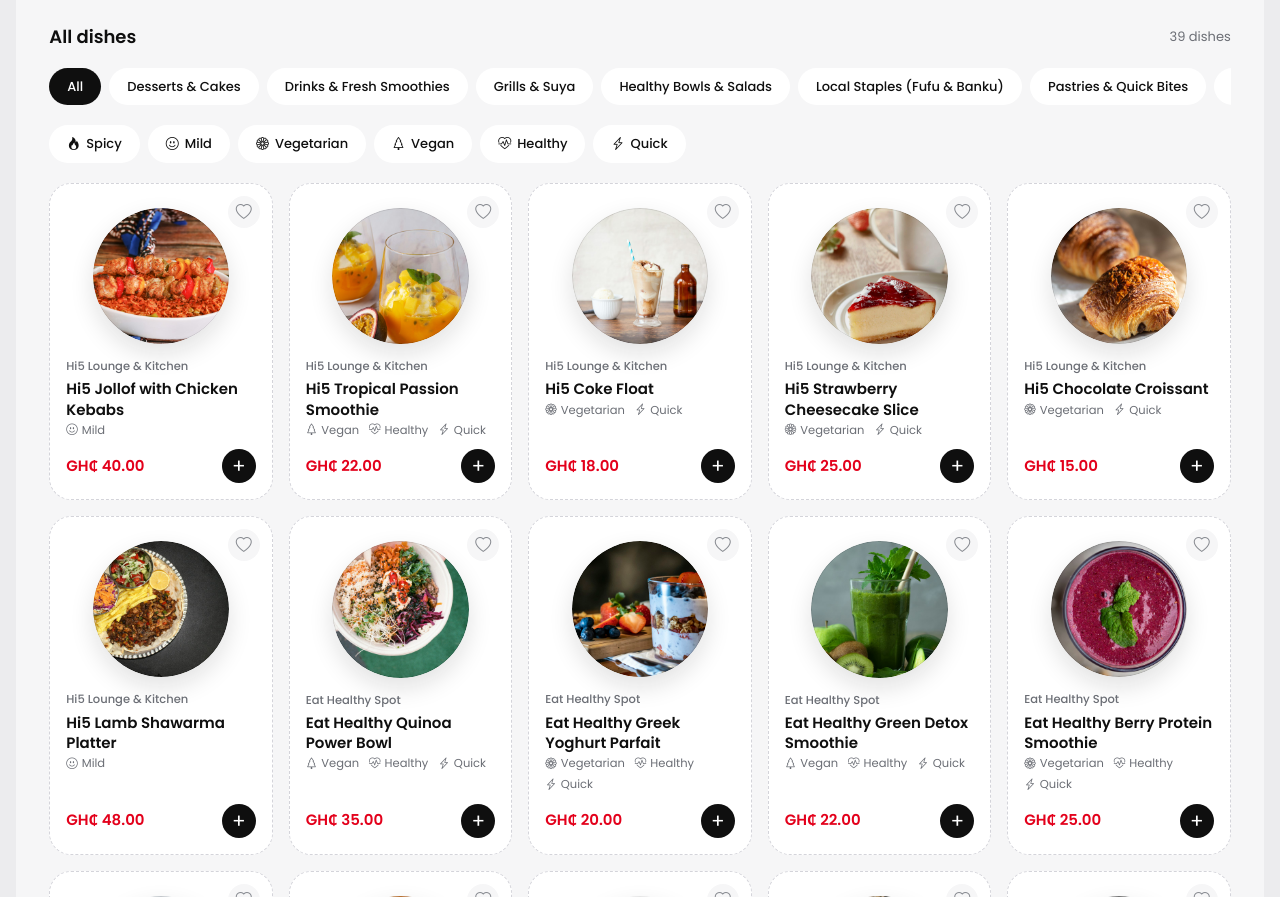
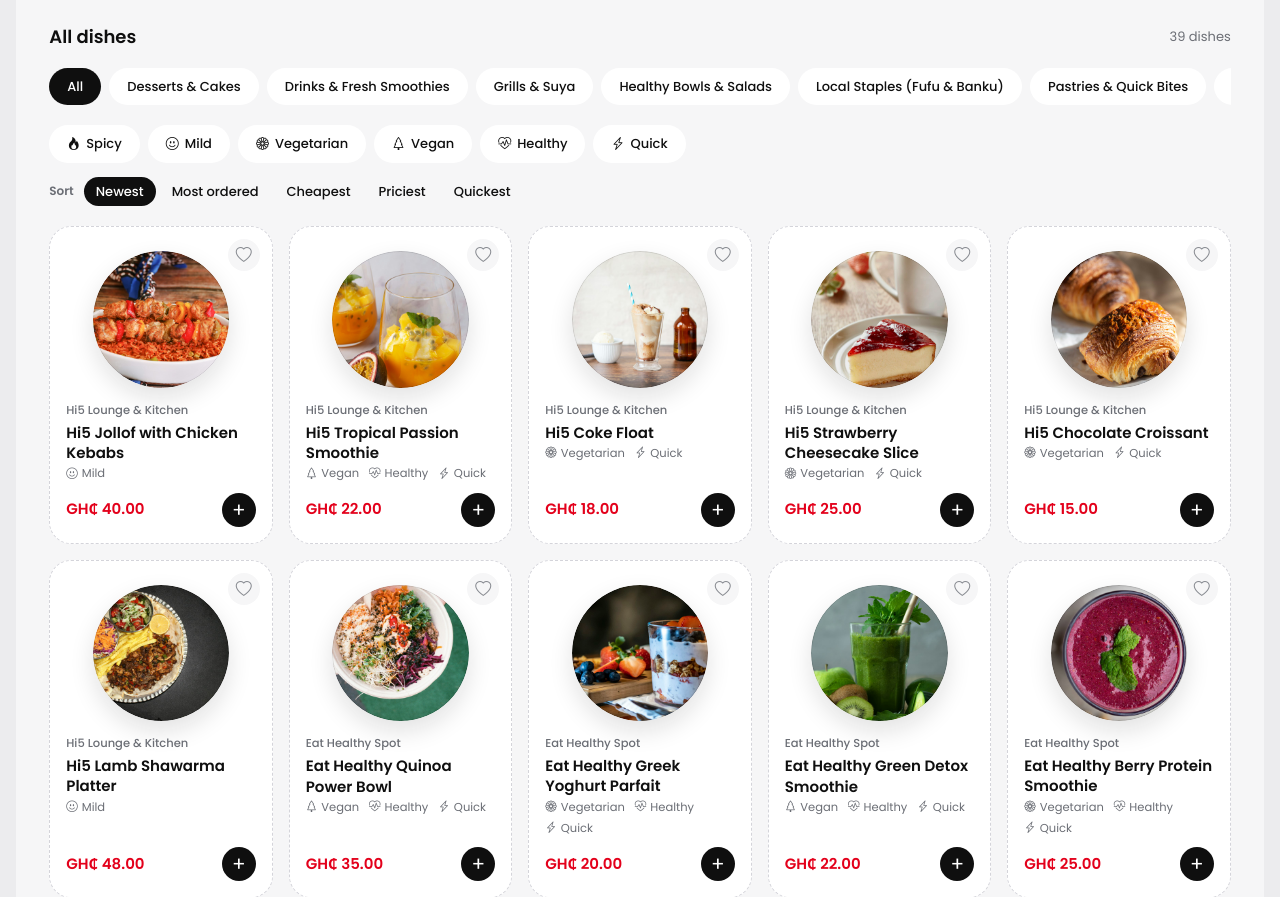
Before and after one commit to jeromeadedze/ProjectEcomm-CampusBite, a PHP site: page /views/menu.php in a window 1280 px wide. Shown: the part 437-1334 px from the top of the page. Run offline with PHP 8.4, Linux system fonts and the light colour scheme; data comes from the database, SQL or seed files in the repository; tables that the repository leaves empty hold one stand-in row (values such as "Sample post"); a stand-in replaces the project's code that opens the database connection; some libraries are stand-ins or nearby versions.

Commit message:
Menu sort: newest, most ordered, cheapest, priciest, quickest (Sprint 32)
Sort pills under the label chips (menu.php?sort=). Each sort is a fixed SQL
ORDER BY in ProductClass::SORT_ORDERS, chosen by key, so nothing from the
address bar reaches the query; unknown values fall back to newest. Most
ordered counts meals in orders that weren't cancelled. Menu links now keep
every choice already made (kitchen, category, label, sort) and change one.

```diff
--- a/classes/ProductClass.php
+++ b/classes/ProductClass.php
@@ -293,15 +293,28 @@ class ProductClass extends Database
         return (int)$row['total'];
     }
 
-    public function getAvailableProductsPage($brandId, $catId, $limit, $offset, $label = '')
+    // Menu sort orders. Only these fixed SQL pieces are ever used; $sort is a key checked by the controller.
+    // Each ends with the newest meal first, so meals with the same price or prep time keep a steady order across pages.
+    const SORT_ORDERS = [
+        '' => 'p.product_id DESC',
+        'price_low' => 'p.product_price ASC, p.product_id DESC',
+        'price_high' => 'p.product_price DESC, p.product_id DESC',
+        'quickest' => 'p.prep_time_minutes ASC, p.product_id DESC',
+        // Meals sold in orders that weren't cancelled
+        'popular' => "(SELECT COALESCE(SUM(od.qty), 0) FROM cb_orderdetails od JOIN cb_orders o ON o.order_id = od.order_id
+                       WHERE od.product_id = p.product_id AND o.order_status <> 'Cancelled') DESC, p.product_id DESC",
+    ];
+
+    public function getAvailableProductsPage($brandId, $catId, $limit, $offset, $label = '', $sort = '')
     {
         [$where, $params] = $this->availableFilter($brandId, $catId, $label);
+        $orderBy = self::SORT_ORDERS[$sort] ?? self::SORT_ORDERS[''];
         $sql = "SELECT p.*, c.cat_name, c.cat_icon, b.brand_name, b.zone
                 FROM cb_products p
                 JOIN cb_categories c ON p.product_cat = c.cat_id
                 JOIN cb_brands b ON p.product_brand = b.brand_id
                 WHERE $where
-                ORDER BY p.product_id DESC
+                ORDER BY $orderBy
                 LIMIT " . intval($limit) . " OFFSET " . intval($offset);
         return $this->fetchAll($sql, $params);
     }
--- a/controllers/ProductController.php
+++ b/controllers/ProductController.php
@@ -31,6 +31,15 @@ class ProductController
     const QUICK_MINUTES = ProductClass::QUICK_MINUTES;
     // Every filter chip on the menu: the stored labels plus Quick
     const LABEL_FILTERS = self::LABELS + ['quick' => 'Quick'];
+
+    // Menu sort orders shoppers can pick (menu.php?sort=); '' is the default, newest first. SQL in ProductClass::SORT_ORDERS.
+    const SORTS = [
+        '' => 'Newest',
+        'popular' => 'Most ordered',
+        'price_low' => 'Cheapest',
+        'price_high' => 'Priciest',
+        'quickest' => 'Quickest',
+    ];
 
     const CATEGORY_ICONS = [
         'bi-egg-fried' => 'Fried egg',
@@ -497,10 +506,17 @@ class ProductController
         return $this->productModel->countAvailableProducts($brandId, $catId, $this->cleanLabelFilter($label));
     }
 
-    public function getAvailableProductsPage($brandId, $catId, $page, $label = '')
+    public function getAvailableProductsPage($brandId, $catId, $page, $label = '', $sort = '')
     {
         $offset = (max(1, (int)$page) - 1) * self::DISHES_PER_PAGE;
-        return $this->productModel->getAvailableProductsPage($brandId, $catId, self::DISHES_PER_PAGE, $offset, $this->cleanLabelFilter($label));
+        return $this->productModel->getAvailableProductsPage($brandId, $catId, self::DISHES_PER_PAGE, $offset,
+            $this->cleanLabelFilter($label), $this->cleanSort($sort));
+    }
+
+    // A sort from the address bar, or '' (newest first) when it isn't one of SORTS
+    public function cleanSort($sort)
+    {
+        return is_string($sort) && isset(self::SORTS[$sort]) ? $sort : '';
     }
 
     // A label from the address bar, or '' when it isn't one of the menu's filter chips
--- a/css/campusbite.css
+++ b/css/campusbite.css
@@ -1032,3 +1032,12 @@ a.ka-now-tile:hover{border-color:var(--ember)}
 /* Menu chips and pages land at the filters, clear of the sticky top bar */
 .cb-filter-anchor{scroll-margin-top:110px}
 .cb-filter-anchor.is-loading .cb-grid,.cb-filter-anchor.is-loading .cb-empty{opacity:.5;transition:opacity .15s}
+
+/* ---------- Menu sort and price (Sprint 32) ---------- */
+.cb-menu-tools{display:flex;flex-wrap:wrap;align-items:center;gap:10px 28px;margin:-6px 0 20px}
+.cb-sortbar{display:flex;flex-wrap:wrap;align-items:center;gap:4px}
+.cb-tools-label{font-size:12px;font-weight:600;color:var(--muted);margin-right:6px}
+.cb-sort{font-size:13px;font-weight:500;color:var(--ink);padding:5px 12px;border-radius:999px;transition:background .15s,color .15s}
+.cb-sort.is-on{background:var(--ink);color:#fff}
+@media (hover:hover){.cb-sort:not(.is-on):hover{background:var(--paper)}}
+.cb-sort:focus-visible{outline:2px solid var(--ember);outline-offset:2px}
--- a/views/menu.php
+++ b/views/menu.php
@@ -11,6 +11,8 @@ $brandId = (int)($_GET['brand'] ?? 0);
 $catId = (int)($_GET['cat'] ?? 0);
 // Label chip (spicy, vegan, quick...). Anything not on the list is ignored, so the menu shows everything.
 $label = $controller->cleanLabelFilter($_GET['label'] ?? '');
+// Sort order (cheapest, quickest...). Anything else means the default, newest first.
+$sort = $controller->cleanSort($_GET['sort'] ?? '');
 
 $kitchen = null;
 if ($brandId > 0) {
@@ -37,7 +39,7 @@ $total = $controller->countAvailableProducts($brandId, $catId, $label);
 $perPage = ProductController::DISHES_PER_PAGE;
 $pages = max(1, (int)ceil($total / $perPage));
 $page = min(max(1, (int)($_GET['page'] ?? 1)), $pages);
-$dishes = $controller->getAvailableProductsPage($brandId, $catId, $page, $label);
+$dishes = $controller->getAvailableProductsPage($brandId, $catId, $page, $label, $sort);
 $chipCategories = $controller->getCategoriesWithDishes($brandId);
 
 // Links keep the kitchen and category the shopper picked
@@ -47,9 +49,11 @@ $listingUrl = function ($params) {
     });
     return 'menu.php' . ($params ? '?' . http_build_query($params) : '');
 };
-// Chip and page links open the new page at the filters (#dishes), not back at the top
-$filterUrl = function ($params) use ($listingUrl) {
-    return $listingUrl($params) . '#dishes';
+// Chip, sort and page links keep everything the shopper picked and change only what's passed in; picking a new
+// filter goes back to page 1. They open the new page at the filters (#dishes), not back at the top.
+$picked = ['brand' => $brandId, 'cat' => $catId, 'label' => $label, 'sort' => $sort];
+$filterUrl = function ($changes) use ($listingUrl, $picked) {
+    return $listingUrl(array_merge($picked, ['page' => 0], $changes)) . '#dishes';
 };
 
 $pageHeading = $category && !$kitchen ? $category['cat_name'] : null;
@@ -103,10 +107,10 @@ if ($kitchen) {
 
 <?php if (count($chipCategories) > 1 || $category): ?>
     <div class="cb-chips" role="group" aria-label="Filter by category">
-        <a class="cb-chip <?php echo !$category ? 'is-on' : ''; ?>" href="<?php echo $filterUrl(['brand' => $brandId, 'label' => $label]); ?>" data-menu-filter="cat:0" <?php echo !$category ? 'aria-current="true"' : ''; ?>>All</a>
+        <a class="cb-chip <?php echo !$category ? 'is-on' : ''; ?>" href="<?php echo $filterUrl(['cat' => 0]); ?>" data-menu-filter="cat:0" <?php echo !$category ? 'aria-current="true"' : ''; ?>>All</a>
         <?php foreach ($chipCategories as $chip): ?>
             <?php $chipOn = $catId === (int)$chip['cat_id']; ?>
-            <a class="cb-chip <?php echo $chipOn ? 'is-on' : ''; ?>" href="<?php echo $filterUrl(['brand' => $brandId, 'cat' => $chip['cat_id'], 'label' => $label]); ?>" data-menu-filter="cat:<?php echo (int)$chip['cat_id']; ?>" <?php echo $chipOn ? 'aria-current="true"' : ''; ?>><?php echo htmlspecialchars($chip['cat_name']); ?></a>
+            <a class="cb-chip <?php echo $chipOn ? 'is-on' : ''; ?>" href="<?php echo $filterUrl(['cat' => (int)$chip['cat_id']]); ?>" data-menu-filter="cat:<?php echo (int)$chip['cat_id']; ?>" <?php echo $chipOn ? 'aria-current="true"' : ''; ?>><?php echo htmlspecialchars($chip['cat_name']); ?></a>
         <?php endforeach; ?>
     </div>
 <?php else: ?>
@@ -118,7 +122,7 @@ if ($kitchen) {
     <?php foreach (ProductController::LABEL_FILTERS as $labelKey => $labelName): ?>
         <?php $labelOn = $label === $labelKey; ?>
         <a class="cb-chip <?php echo $labelOn ? 'is-on' : ''; ?>"
-           href="<?php echo $filterUrl(['brand' => $brandId, 'cat' => $catId, 'label' => $labelOn ? '' : $labelKey]); ?>"
+           href="<?php echo $filterUrl(['label' => $labelOn ? '' : $labelKey]); ?>"
            data-menu-filter="label:<?php echo $labelKey; ?>"
            <?php echo $labelOn ? 'aria-current="true"' : ''; ?>
            title="<?php echo $labelKey === 'quick' ? 'Ready in ' . ProductController::QUICK_MINUTES . ' minutes or less' : ''; ?>">
@@ -128,10 +132,21 @@ if ($kitchen) {
     <?php endforeach; ?>
 </div>
 
+<?php // Sort: one is always on (Newest by default). Changing it keeps every filter. ?>
+<div class="cb-menu-tools">
+    <div class="cb-sortbar" role="group" aria-label="Sort dishes">
+        <span class="cb-tools-label">Sort</span>
+        <?php foreach (ProductController::SORTS as $sortKey => $sortName): ?>
+            <a class="cb-sort <?php echo $sort === $sortKey ? 'is-on' : ''; ?>" href="<?php echo $filterUrl(['sort' => $sortKey]); ?>"
+               data-menu-filter="sort:<?php echo $sortKey; ?>" <?php echo $sort === $sortKey ? 'aria-current="true"' : ''; ?>><?php echo $sortName; ?></a>
+        <?php endforeach; ?>
+    </div>
+</div>
+
 <?php if (empty($dishes) && $label !== ''): ?>
     <p class="cb-empty">
         No <?php echo strtolower(ProductController::LABEL_FILTERS[$label]); ?> dishes here yet.
-        <a class="cb-link" href="<?php echo $filterUrl(['brand' => $brandId, 'cat' => $catId]); ?>" data-menu-filter="label:">Show all dishes</a>
+        <a class="cb-link" href="<?php echo $filterUrl(['label' => '']); ?>" data-menu-filter="label:">Show all dishes</a>
     </p>
 <?php elseif (empty($dishes)): ?>
     <p class="cb-empty">No dishes here yet.</p>
@@ -146,11 +161,11 @@ if ($kitchen) {
     <?php if ($pages > 1): ?>
         <nav class="cb-pager" aria-label="Pages">
             <?php if ($page > 1): ?>
-                <a href="<?php echo $filterUrl(['brand' => $brandId, 'cat' => $catId, 'label' => $label, 'page' => $page - 1]); ?>" data-menu-filter="page:prev" data-menu-page>‹ Previous</a>
+                <a href="<?php echo $filterUrl(['page' => $page - 1]); ?>" data-menu-filter="page:prev" data-menu-page>‹ Previous</a>
             <?php endif; ?>
             <span>Page <?php echo $page; ?> of <?php echo $pages; ?></span>
             <?php if ($page < $pages): ?>
-                <a href="<?php echo $filterUrl(['brand' => $brandId, 'cat' => $catId, 'label' => $label, 'page' => $page + 1]); ?>" data-menu-filter="page:next" data-menu-page>Next ›</a>
+                <a href="<?php echo $filterUrl(['page' => $page + 1]); ?>" data-menu-filter="page:next" data-menu-page>Next ›</a>
             <?php endif; ?>
         </nav>
     <?php endif; ?>
```
Also changed, not shown: AGENTS.md (+4 -1 lines).
